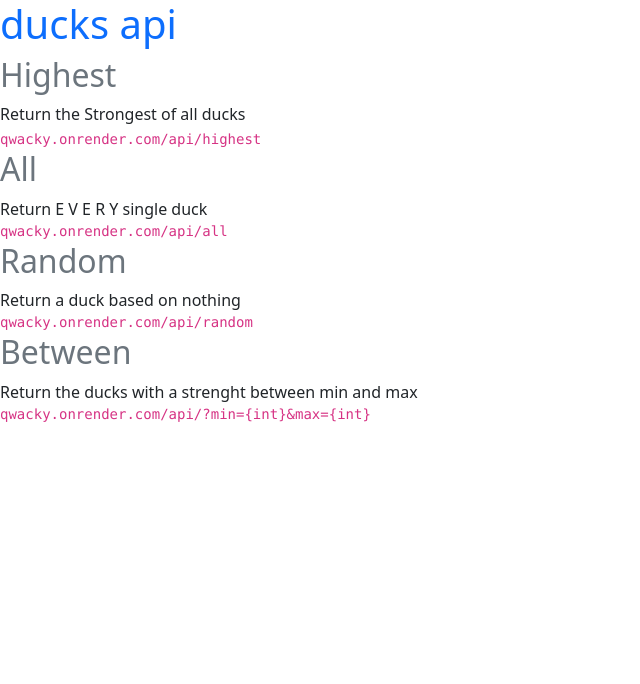
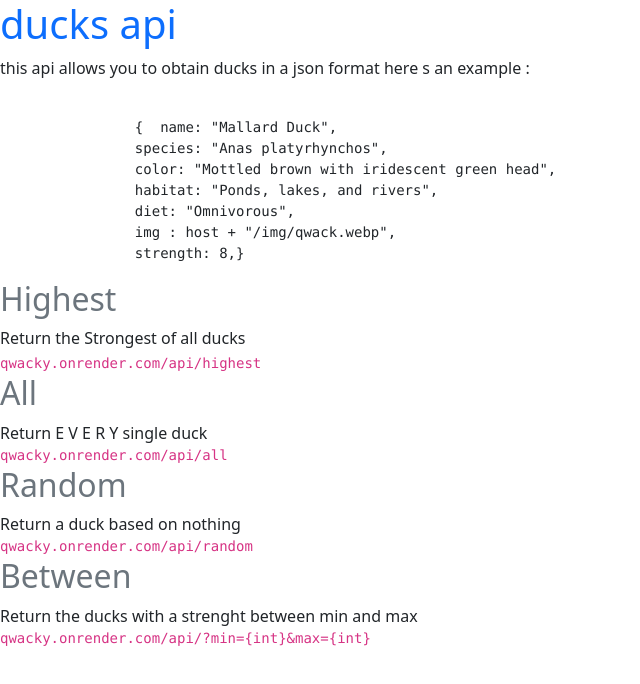
Before and after one commit to ducksEnjoyer/duckApi, a website: page index.html in a window 1280 px wide. Shown: the whole page, without its empty margins (0-640 px from the left). Drawn offline with nearby package versions, Linux system fonts and the light colour scheme.

Commit message:
last one idccc

```diff
--- a/index.html
+++ b/index.html
@@ -12,7 +12,17 @@
         <div class="col-xs-12">
             <h1 class="align-middle text-primary">ducks api</h1>
         </div>
-
+        <div class="col-xs-12">
+            <p>this api allows you to obtain ducks in a json format here s an example :</p>
+            <pre><code>
+                {  name: "Mallard Duck",
+                species: "Anas platyrhynchos",
+                color: "Mottled brown with iridescent green head",
+                habitat: "Ponds, lakes, and rivers",
+                diet: "Omnivorous",
+                img : host + "/img/qwack.webp",
+                strength: 8,}</code></div></pre>
+        </div>
     </div>
     <div class="row">
         <div class="col-xs-3">
```
